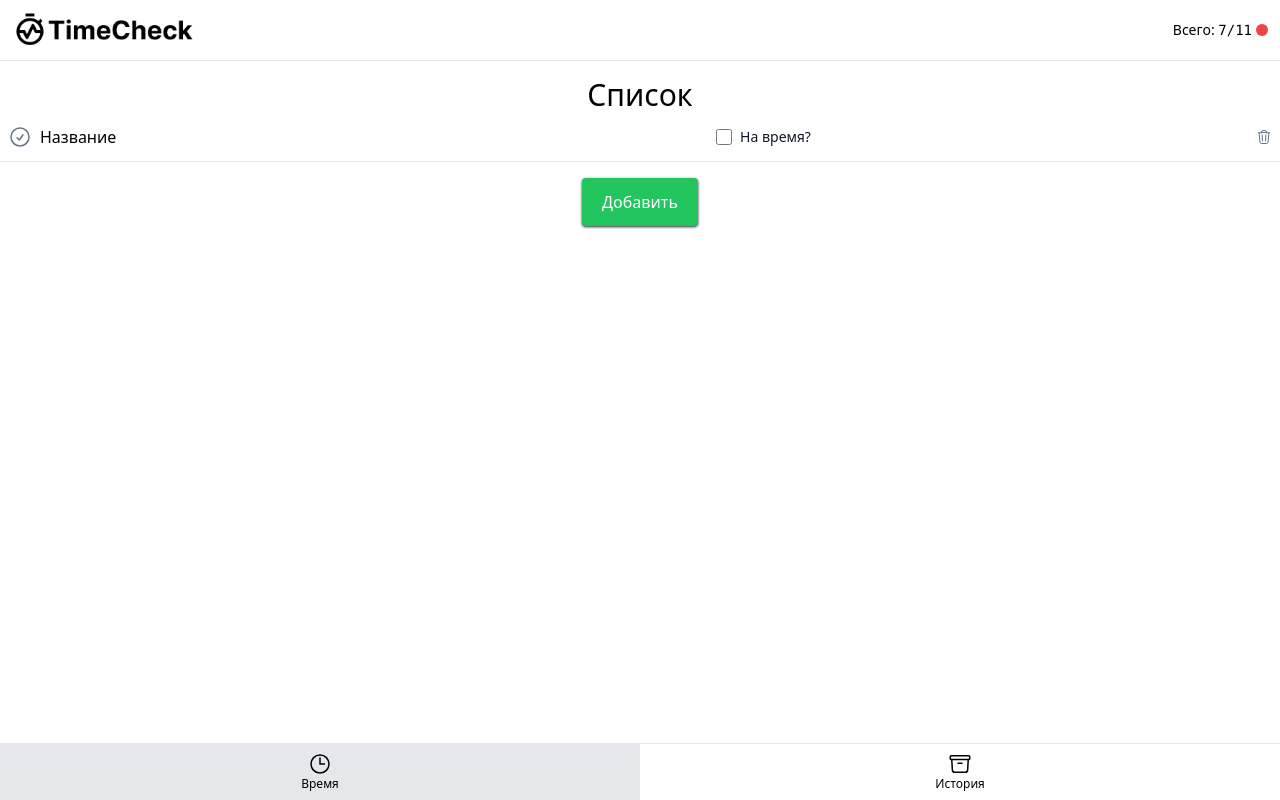
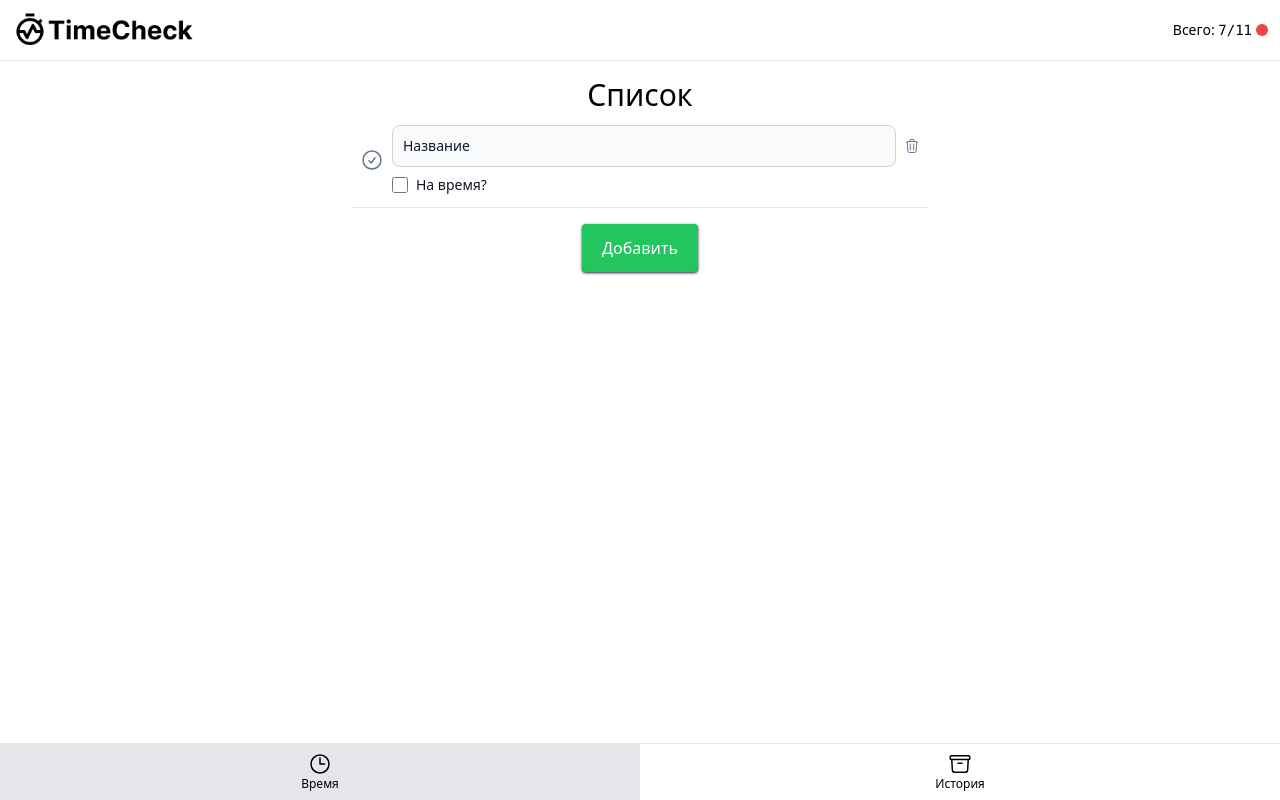
Before and after one commit to grinmorg/time-check, a Vue app: page /#timelines in a window 1280 px wide. Both pictures are taken after a click on the button "Добавить". Built offline with nearby package versions, Linux system fonts and the light colour scheme.

Commit message:
:heavy_check_mark: Added checkbox for time block

```diff
--- a/src/components/Checkbox.vue
+++ /dev/null
@@ -1,39 +0,0 @@
-<script setup lang="ts">
-import { defineProps, ref } from "vue";
-
-defineProps({
-  label: {
-    type: String,
-  },
-});
-
-const emit = defineEmits(["change"]);
-
-const checkboxId = `checkbox-${Math.random().toString(36).substring(2, 15)}`;
-
-const isChecked = ref(false);
-
-function handleChange(event: Event) {
-  const isCheckedValue = (event.target as HTMLInputElement).checked;
-  isChecked.value = isCheckedValue;
-  emit("change", isCheckedValue);
-}
-</script>
-
-<template>
-  <div class="flex items-center">
-    <input
-      :id="checkboxId"
-      type="checkbox"
-      v-model="isChecked"
-      @change="handleChange"
-      class="w-4 h-4 text-blue-600 bg-gray-100 border-gray-300 rounded focus:ring-blue-500 dark:focus:ring-blue-600 dark:ring-offset-gray-800 focus:ring-2 dark:bg-gray-700 dark:border-gray-600"
-    />
-    <label
-      v-if="label"
-      :for="checkboxId"
-      class="ml-2 text-sm font-medium text-gray-900"
-      >{{ label }}</label
-    >
-  </div>
-</template>
--- /dev/null
+++ b/src/components/CheckboxCustom.vue
@@ -0,0 +1,54 @@
+<script lang="ts">
+import { ref } from "vue";
+import { getRandomNumber } from "../functions";
+
+export default {
+  inheritAttrs: false,
+  emits: ["change"],
+  props: {
+    label: {
+      type: String,
+    },
+    checked: {
+      default: false,
+      type: Boolean,
+    },
+  },
+  setup(props, { emit }) {
+    const checkboxId = `checkbox-${getRandomNumber()}`;
+
+    const isChecked = ref(props.checked);
+
+    function handleChange(event: Event) {
+      const isCheckedValue = (event.target as HTMLInputElement).checked;
+      isChecked.value = isCheckedValue;
+      emit("change", isCheckedValue);
+    }
+
+    return {
+      isChecked,
+      handleChange,
+      checkboxId,
+    };
+  },
+};
+</script>
+
+<template>
+  <div class="flex items-center">
+    <input
+      v-bind="$attrs"
+      :id="checkboxId"
+      type="checkbox"
+      v-model="isChecked"
+      @change="handleChange"
+      class="w-4 h-4 text-blue-600 bg-gray-100 border-gray-300 rounded focus:ring-blue-500 dark:focus:ring-blue-600 dark:ring-offset-gray-800 focus:ring-2 dark:bg-gray-700 dark:border-gray-600"
+    />
+    <label
+      v-if="label"
+      :for="checkboxId"
+      class="ml-2 text-sm font-medium text-gray-900"
+      >{{ label }}</label
+    >
+  </div>
+</template>
--- /dev/null
+++ b/src/components/InputCustom.vue
@@ -0,0 +1,49 @@
+<script lang="ts">
+import { getRandomNumber } from "../functions";
+
+export default {
+  inheritAttrs: false,
+  emits: ["change"],
+  props: {
+    label: {
+      type: String,
+    },
+    placeholder: {
+      type: String,
+    },
+    value: {
+      type: String,
+    },
+  },
+  setup(prop, { emit }) {
+    const inputId = `input-${getRandomNumber()}`;
+
+    const handleChange = (event: Event) => {
+      const target = event.target as HTMLInputElement;
+      emit("change", target.value);
+    };
+
+    return { inputId, handleChange };
+  },
+};
+</script>
+
+<template>
+  <div class="w-full">
+    <label
+      v-if="label"
+      :for="inputId"
+      class="block mb-2 text-sm font-medium text-gray-900"
+      >{{ label }}</label
+    >
+    <input
+      v-bind="$attrs"
+      type="text"
+      :id="inputId"
+      class="bg-gray-50 border border-gray-300 text-gray-900 text-sm rounded-lg focus:ring-blue-500 focus:border-blue-500 block w-full p-2.5"
+      :placeholder="placeholder"
+      :value="value"
+      @input="handleChange"
+    />
+  </div>
+</template>
--- a/src/components/StopwatchTime.vue
+++ b/src/components/StopwatchTime.vue
@@ -5,7 +5,6 @@ import {
   XCircleIcon,
 } from "@heroicons/vue/24/outline";
 import { ref, computed, onMounted } from "vue";
-import Checkbox from "./Checkbox.vue";
 import { watch } from "vue";
 
 const props = defineProps({
@@ -13,15 +12,10 @@ const props = defineProps({
     default: "00:00:00",
     type: String,
   },
-  hasTime: {
-    default: false,
-    type: Boolean,
-  },
 });
 
 const emit = defineEmits(["update-time", "update-has-time"]);
 
-const showItem = ref(props.hasTime);
 const isRunning = ref(false);
 const startTime = ref(0);
 const elapsedTime = ref(0);
@@ -55,7 +49,7 @@ const stop = () => {
 
 const reset = () => {
   elapsedTime.value = 0;
-  changeVisibleTime(false);
+  emit("update-has-time", false);
 };
 
 const updateTime = () => {
@@ -71,11 +65,6 @@ const toggleTime = () => {
   } else {
     stop();
   }
-};
-
-const changeVisibleTime = (state: boolean) => {
-  showItem.value = state;
-  emit("update-has-time", showItem.value);
 };
 
 onMounted(() => {
@@ -97,10 +86,10 @@ watch(elapsedTime, (newValue) => {
 </script>
 
 <template>
-  <div class="flex items-center">
-    <Checkbox v-if="!showItem" @change="changeVisibleTime" label="На время?" />
+  <div class="flex items-center min-w-[160px]">
 
-    <div v-else class="flex gap-2 pt-1">
+
+    <div class="flex gap-2 pt-1">
       <div class="font-medium cursor-pointer" @click="toggleTime">
         {{ formatTime }}
       </div>
@@ -108,19 +97,19 @@ watch(elapsedTime, (newValue) => {
         <button @click="start" :disabled="isRunning">
           <PlayCircleIcon
             class="w-6 h-6"
-            :class="{ 'cursor-not-allowed': isRunning }"
+            :class="{ 'cursor-not-allowed opacity-40': isRunning }"
           />
         </button>
         <button @click="stop" :disabled="!isRunning">
           <PauseCircleIcon
             class="w-6 h-6"
-            :class="{ 'cursor-not-allowed': !isRunning }"
+            :class="{ 'cursor-not-allowed opacity-40': !isRunning }"
           />
         </button>
         <button @click="reset" :disabled="isRunning">
           <XCircleIcon
             class="w-6 h-6"
-            :class="{ 'cursor-not-allowed': isRunning }"
+            :class="{ 'cursor-not-allowed opacity-40': isRunning }"
           />
         </button>
       </div>
--- a/src/components/TimelineItem.vue
+++ b/src/components/TimelineItem.vue
@@ -2,6 +2,8 @@
 import { ITimelinesItem } from "../@types/interfaces";
 import { useTimelinesStore } from "../stores/timelines";
 import StopwatchTime from "./StopwatchTime.vue";
+import InputCustom from "./InputCustom.vue";
+import CheckboxCustom from "./CheckboxCustom.vue";
 
 const storeTimelines = useTimelinesStore();
 
@@ -14,24 +16,40 @@ const props = defineProps({
 
 const emit = defineEmits(["delete"]);
 
-const updateHasTime = (value: boolean) => {
-  const updatedItem = { ...props.item, hasTime: value };
-  storeTimelines.updateItemFields(updatedItem as ITimelinesItem);
-};
+const updateItem = (type: string, value: boolean | string) => {
+  switch (type) {
+    case "has-time":
+      const updatedHasTimeItem = { ...props.item, hasTime: value };
+      storeTimelines.updateItemFields(updatedHasTimeItem as ITimelinesItem);
+      break;
+    case "time":
+      const updatedTimeItem = { ...props.item, time: value };
+      storeTimelines.updateItemFields(updatedTimeItem as ITimelinesItem);
+      break;
+    case "ready":
+      const updatedReadyItem = { ...props.item, ready: value };
+      storeTimelines.updateItemFields(updatedReadyItem as ITimelinesItem);
+      break;
+    case "name":
+      const updatedNameItem = { ...props.item, name: value };
+      storeTimelines.updateItemFields(updatedNameItem as ITimelinesItem);
+      break;
+    default:
+      console.warn(
+        "Проблема в функции updateItem из компонента TimelineItem | Неизвестный кейс"
+      );
 
-const updateTime = (value: string) => {
-  const updatedItem = { ...props.item, time: value };
-  storeTimelines.updateItemFields(updatedItem as ITimelinesItem);
+      break;
+  }
 };
 </script>
 
 <template>
   <li
-    class="flex justify-between items-center border-b border-slate-200 py-3 px-2"
+    class="flex items-center border-b border-slate-200 py-3 px-2"
     :class="{ 'bg-green-200 rounded': props.item.ready }"
   >
-    <div class="inline-flex items-center space-x-2">
-      <div>
+    <div class="mr-2" @click="updateItem('ready', !props.item.ready)">
       <svg
         v-if="props.item.ready"
         xmlns="http://www.w3.org/2000/svg"
@@ -63,18 +81,15 @@ const updateTime = (value: string) => {
         />
       </svg>
     </div>
-      <input
+
+    <div class="w-full">
+      <div class="flex justify-between items-center gap-2">
+        <InputCustom
           type="text"
+          placeholder="Название"
           :value="props.item.name"
           :class="{ 'bg-green-200': props.item.ready }"
-      />
-    </div>
-
-    <StopwatchTime
-      :start-time="props.item.time"
-      :has-time="props.item.hasTime"
-      @update-has-time="updateHasTime"
-      @update-time="updateTime"
+          @change="updateItem('name', $event)"
         />
 
         <button @click="emit('delete', props.item.id)">
@@ -93,5 +108,30 @@ const updateTime = (value: string) => {
             />
           </svg>
         </button>
+      </div>
+
+      <div class="flex justify-between items-center mt-2 gap-2">
+        <CheckboxCustom
+          :checked="props.item.hasTime"
+          @change="updateItem('has-time', $event)"
+          label="На время?"
+        />
+
+        <div v-if="props.item.hasTime" class="flex-1 flex">
+          <InputCustom
+            placeholder="Ставка в час"
+            :class="{ 'bg-green-200': props.item.ready }"
+          />
+
+          <StopwatchTime
+            class="ml-4"
+            :start-time="props.item.time"
+            :has-time="props.item.hasTime"
+            @update-has-time="updateItem('has-time', $event)"
+            @update-time="updateItem('time', $event)"
+          />
+        </div>
+      </div>
+    </div>
   </li>
 </template>
--- a/src/functions.ts
+++ b/src/functions.ts
@@ -18,3 +18,7 @@ export function generateUniqueId() {
 
   return randomNumber;
 }
+
+export function getRandomNumber() {
+  return Math.random().toString(36).substring(2, 15);
+}
--- a/src/pages/TheTimelines.vue
+++ b/src/pages/TheTimelines.vue
@@ -26,7 +26,7 @@ onMounted(() => {
 <template>
   <div>
     <h1 class="text-3xl text-center font-medium">Список</h1>
-    <ul>
+    <ul class="max-w-xl mx-auto">
       <TimelineItem
         v-for="item in storeTimelines.items"
         :key="item.id"
```
Also changed, not shown: src/App.vue (+0 -26 lines). Lines whose indentation alone changed are shown as unchanged.
